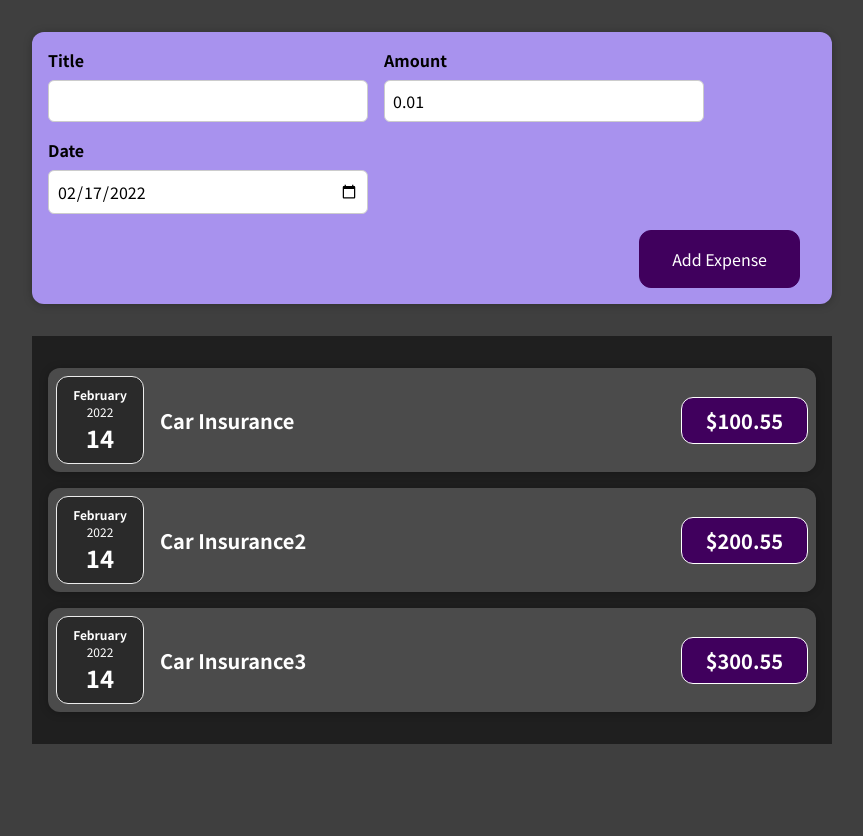
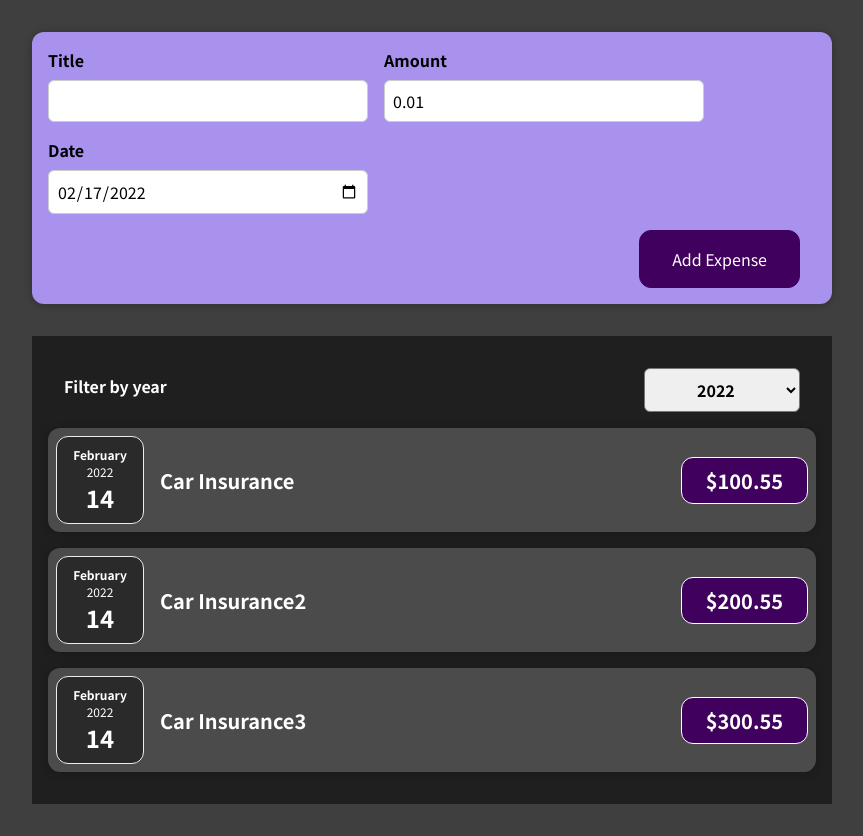
Before and after one commit to AliaksandrBortnik/react-complete, a React (Create React App) app: page / in a window 1280 px wide. Shown: the whole page, without its empty margins (208-1071 px from the left). Before the commit the page ends 800 px from the top, so only its background shows below. Built offline with nearby package versions, Linux system fonts and the light colour scheme.

Commit message:
Implemented Expense filter

```diff
--- a/src/components/Expenses/Expenses.js
+++ b/src/components/Expenses/Expenses.js
@@ -1,11 +1,21 @@
 import ExpenseItem from './ExpenseItem';
 import './Expenses.css';
+import ExpensesFilter from './ExpensesFilter';
+import {useState} from 'react';
 
 const Expenses = (props) => {
+  const [filterYear, setFilterYear] = useState(null);
+
+  let filteredExpenses = !filterYear ? props.items :
+    props.items.filter(exp => exp.date.getFullYear() === filterYear);
+
+  const applyFilterHandler = year => setFilterYear(year);
+
   return (
     <div className='expenses'>
+      <ExpensesFilter applyFilter={applyFilterHandler}/>
       {
-        props.items.map(expense =>
+        filteredExpenses.map(expense =>
           <ExpenseItem
             key={expense.id}
             title={expense.title}
--- /dev/null
+++ b/src/components/Expenses/ExpensesFilter.css
@@ -0,0 +1,24 @@
+.expenses-filter {
+  color: white;
+  padding: 0 1rem;
+}
+
+.expenses-filter__control {
+  display: flex;
+  width: 100%;
+  align-items: center;
+  justify-content: space-between;
+  margin: 1rem 0;
+}
+
+.expenses-filter label {
+  font-weight: bold;
+  margin-bottom: 0.5rem;
+}
+
+.expenses-filter select {
+  font: inherit;
+  padding: 0.5rem 3rem;
+  font-weight: bold;
+  border-radius: 6px;
+}
--- /dev/null
+++ b/src/components/Expenses/ExpensesFilter.js
@@ -0,0 +1,22 @@
+import React from 'react';
+import './ExpensesFilter.css';
+
+const ExpensesFilter = ({applyFilter}) => {
+  const changeFilterHandler = e => applyFilter(+e.target.value);
+
+  return (
+    <div className='expenses-filter'>
+      <div className='expenses-filter__control'>
+        <label>Filter by year</label>
+        <select onChange={changeFilterHandler}>
+          <option value='2022'>2022</option>
+          <option value='2021'>2021</option>
+          <option value='2020'>2020</option>
+          <option value='2019'>2019</option>
+        </select>
+      </div>
+    </div>
+  );
+};
+
+export default ExpensesFilter;
```
